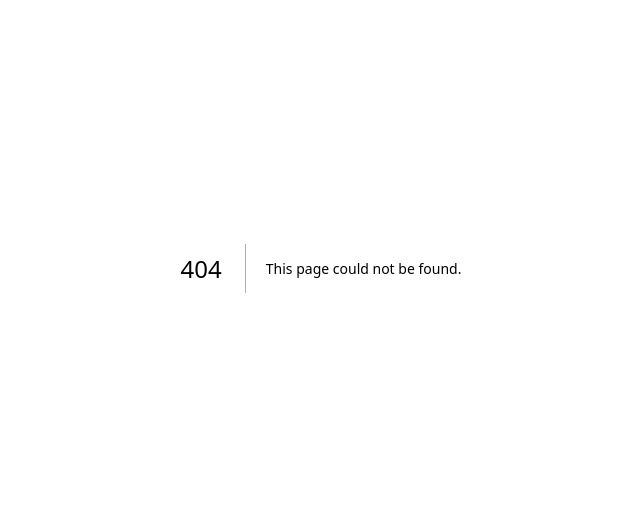
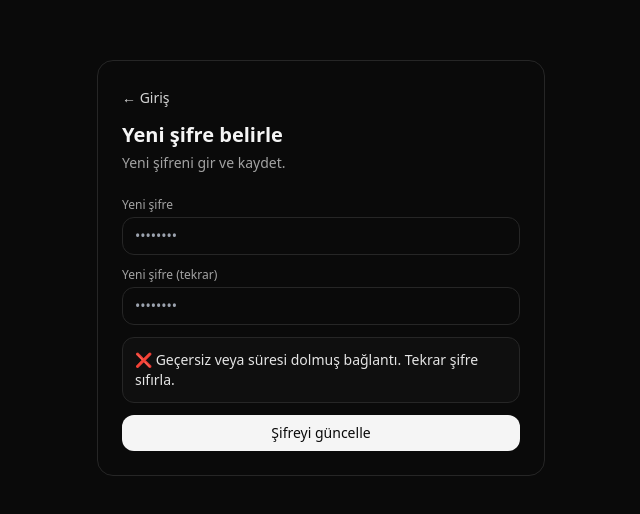
Before and after one commit to uzeyircan/clarionot, a Next.js app: page /update-password in a window 1280 px wide. Before the commit this address had no page. Shown: the part 132-646 px from the top of the page, without its empty margins (319-959 px from the left). Built offline with nearby package versions, Linux system fonts and the light colour scheme; no server answers.

Commit message:
passwoard

```diff
--- a/src/app/login/page.tsx
+++ b/src/app/login/page.tsx
@@ -1,22 +1,39 @@
 "use client";
 
 import { useEffect, useState } from "react";
-import { supabase } from "@/lib/supabase";
 import { useRouter } from "next/navigation";
 import Input from "@/components/Input";
 import Button from "@/components/Button";
 import Link from "next/link";
+import { createClient } from "@supabase/supabase-js";
+import { supabase as defaultSupabase } from "@/lib/supabase";
+
+function createAuthClient(remember: boolean) {
+  const url = process.env.NEXT_PUBLIC_SUPABASE_URL!;
+  const anon = process.env.NEXT_PUBLIC_SUPABASE_ANON_KEY!;
+
+  return createClient(url, anon, {
+    auth: {
+      persistSession: true,
+      autoRefreshToken: true,
+      detectSessionInUrl: true,
+      storage: remember ? window.localStorage : window.sessionStorage,
+    },
+  });
+}
 
 export default function LoginPage() {
   const router = useRouter();
   const [mode, setMode] = useState<"login" | "signup">("login");
   const [email, setEmail] = useState("");
   const [password, setPassword] = useState("");
+  const [remember, setRemember] = useState(true); // ✅ varsayılan: açık kalsın
   const [loading, setLoading] = useState(false);
   const [msg, setMsg] = useState<string | null>(null);
 
   useEffect(() => {
-    supabase.auth.getSession().then(({ data }) => {
+    // mevcut client ile session varsa direkt dashboard
+    defaultSupabase.auth.getSession().then(({ data }) => {
       if (data.session) router.replace("/dashboard");
     });
   }, [router]);
@@ -24,7 +41,11 @@ export default function LoginPage() {
   const submit = async () => {
     setMsg(null);
     setLoading(true);
+
     try {
+      // ✅ Bu login işlemi için storage seçimine göre client oluştur
+      const supabase = createAuthClient(remember);
+
       if (mode === "login") {
         const { error } = await supabase.auth.signInWithPassword({
           email,
@@ -35,6 +56,8 @@ export default function LoginPage() {
         const { error } = await supabase.auth.signUp({ email, password });
         if (error) throw error;
       }
+
+      // ✅ Not: sen dashboard’a yönlendirme yerine "/" yapmışsın, dokunmuyorum.
       router.replace("/");
     } catch (e: any) {
       setMsg(e?.message ?? "Bir hata oluştu.");
@@ -67,6 +90,7 @@ export default function LoginPage() {
               placeholder="ornek@mail.com"
             />
           </div>
+
           <div>
             <div className="mb-1 text-xs text-neutral-400">Şifre</div>
             <Input
@@ -77,11 +101,30 @@ export default function LoginPage() {
             />
           </div>
 
+          {/* ✅ Oturum açık kalsın */}
+          <label className="flex items-center gap-2 text-sm text-neutral-300 select-none">
+            <input
+              type="checkbox"
+              checked={remember}
+              onChange={(e) => setRemember(e.target.checked)}
+              className="h-4 w-4 accent-white"
+            />
+            Oturum açık kalsın
+          </label>
+
           {msg ? (
             <div className="rounded-xl border border-red-900 bg-red-950/30 p-3 text-sm text-red-200">
               {msg}
             </div>
           ) : null}
+          <div className="flex justify-end">
+            <Link
+              href="/reset-password"
+              className="text-xs text-neutral-300 hover:text-white underline"
+            >
+              Şifremi unuttum
+            </Link>
+          </div>
 
           <Button
             onClick={submit}
--- /dev/null
+++ b/src/app/reset-password/page.tsx
@@ -0,0 +1,83 @@
+"use client";
+
+import { useState } from "react";
+import { createClient } from "@supabase/supabase-js";
+import Input from "@/components/Input";
+import Button from "@/components/Button";
+import Link from "next/link";
+
+const supabase = createClient(
+  process.env.NEXT_PUBLIC_SUPABASE_URL!,
+  process.env.NEXT_PUBLIC_SUPABASE_ANON_KEY!
+);
+
+export default function ResetPasswordPage() {
+  const [email, setEmail] = useState("");
+  const [loading, setLoading] = useState(false);
+  const [msg, setMsg] = useState<string | null>(null);
+
+  const submit = async () => {
+    setMsg(null);
+    setLoading(true);
+    try {
+      const origin =
+        typeof window !== "undefined" ? window.location.origin : "";
+
+      const { error } = await supabase.auth.resetPasswordForEmail(email, {
+        redirectTo: `${origin}/update-password`,
+      });
+
+      if (error) throw error;
+
+      setMsg("✅ Mail gönderildi. Gelen kutunu ve spam klasörünü kontrol et.");
+    } catch (e: any) {
+      setMsg(e?.message ?? "Bir hata oluştu.");
+    } finally {
+      setLoading(false);
+    }
+  };
+
+  return (
+    <main className="min-h-screen flex items-center justify-center px-6 py-10">
+      <div className="w-full max-w-md rounded-2xl border border-neutral-800 bg-neutral-950 p-6">
+        <div className="mb-6">
+          <Link
+            href="/login"
+            className="text-sm text-neutral-300 hover:text-white"
+          >
+            ← Giriş
+          </Link>
+          <h1 className="mt-3 text-xl font-semibold">Şifre sıfırlama</h1>
+          <p className="mt-1 text-sm text-neutral-400">
+            Email adresini yaz, sana sıfırlama bağlantısı gönderelim.
+          </p>
+        </div>
+
+        <div className="space-y-3">
+          <div>
+            <div className="mb-1 text-xs text-neutral-400">Email</div>
+            <Input
+              value={email}
+              onChange={(e) => setEmail(e.target.value)}
+              placeholder="ornek@mail.com"
+            />
+          </div>
+
+          {msg ? (
+            <div className="rounded-xl border border-neutral-800 bg-neutral-900/40 p-3 text-sm text-neutral-200">
+              {msg}
+            </div>
+          ) : null}
+
+          <Button
+            onClick={submit}
+            disabled={loading || !email}
+            className="w-full"
+          >
+            {loading ? "Gönderiliyor..." : "Sıfırlama linki gönder"}
+          </Button>
+        </div>
+      </div>
+    </main>
+  );
+}
--- /dev/null
+++ b/src/app/update-password/page.tsx
@@ -0,0 +1,112 @@
+"use client";
+
+import { useEffect, useState } from "react";
+import { useRouter } from "next/navigation";
+import { createClient } from "@supabase/supabase-js";
+import Input from "@/components/Input";
+import Button from "@/components/Button";
+import Link from "next/link";
+
+const supabase = createClient(
+  process.env.NEXT_PUBLIC_SUPABASE_URL!,
+  process.env.NEXT_PUBLIC_SUPABASE_ANON_KEY!
+);
+
+export default function UpdatePasswordPage() {
+  const router = useRouter();
+  const [password, setPassword] = useState("");
+  const [password2, setPassword2] = useState("");
+  const [loading, setLoading] = useState(false);
+  const [msg, setMsg] = useState<string | null>(null);
+
+  useEffect(() => {
+    // Bu sayfaya mail linkiyle gelince supabase session kurulur.
+    // Session yoksa kullanıcı buraya direkt girmiş olabilir.
+    supabase.auth.getSession().then(({ data }) => {
+      if (!data.session) {
+        setMsg(
+          "❌ Geçersiz veya süresi dolmuş bağlantı. Tekrar şifre sıfırla."
+        );
+      }
+    });
+  }, []);
+
+  const submit = async () => {
+    setMsg(null);
+
+    if (password.length < 6) {
+      setMsg("Şifre en az 6 karakter olmalı.");
+      return;
+    }
+    if (password !== password2) {
+      setMsg("Şifreler eşleşmiyor.");
+      return;
+    }
+
+    setLoading(true);
+    try {
+      const { error } = await supabase.auth.updateUser({ password });
+      if (error) throw error;
+
+      setMsg("✅ Şifre güncellendi. Yönlendiriliyorsun...");
+      setTimeout(() => router.replace("/dashboard"), 800);
+    } catch (e: any) {
+      setMsg(e?.message ?? "Bir hata oluştu.");
+    } finally {
+      setLoading(false);
+    }
+  };
+
+  return (
+    <main className="min-h-screen flex items-center justify-center px-6 py-10">
+      <div className="w-full max-w-md rounded-2xl border border-neutral-800 bg-neutral-950 p-6">
+        <div className="mb-6">
+          <Link
+            href="/login"
+            className="text-sm text-neutral-300 hover:text-white"
+          >
+            ← Giriş
+          </Link>
+          <h1 className="mt-3 text-xl font-semibold">Yeni şifre belirle</h1>
+          <p className="mt-1 text-sm text-neutral-400">
+            Yeni şifreni gir ve kaydet.
+          </p>
+        </div>
+
+        <div className="space-y-3">
+          <div>
+            <div className="mb-1 text-xs text-neutral-400">Yeni şifre</div>
+            <Input
+              type="password"
+              value={password}
+              onChange={(e) => setPassword(e.target.value)}
+              placeholder="••••••••"
+            />
+          </div>
+
+          <div>
+            <div className="mb-1 text-xs text-neutral-400">
+              Yeni şifre (tekrar)
+            </div>
+            <Input
+              type="password"
+              value={password2}
+              onChange={(e) => setPassword2(e.target.value)}
+              placeholder="••••••••"
+            />
+          </div>
+
+          {msg ? (
+            <div className="rounded-xl border border-neutral-800 bg-neutral-900/40 p-3 text-sm text-neutral-200">
+              {msg}
+            </div>
+          ) : null}
+
+          <Button onClick={submit} disabled={loading} className="w-full">
+            {loading ? "Kaydediliyor..." : "Şifreyi güncelle"}
+          </Button>
+        </div>
+      </div>
+    </main>
+  );
+}
```
